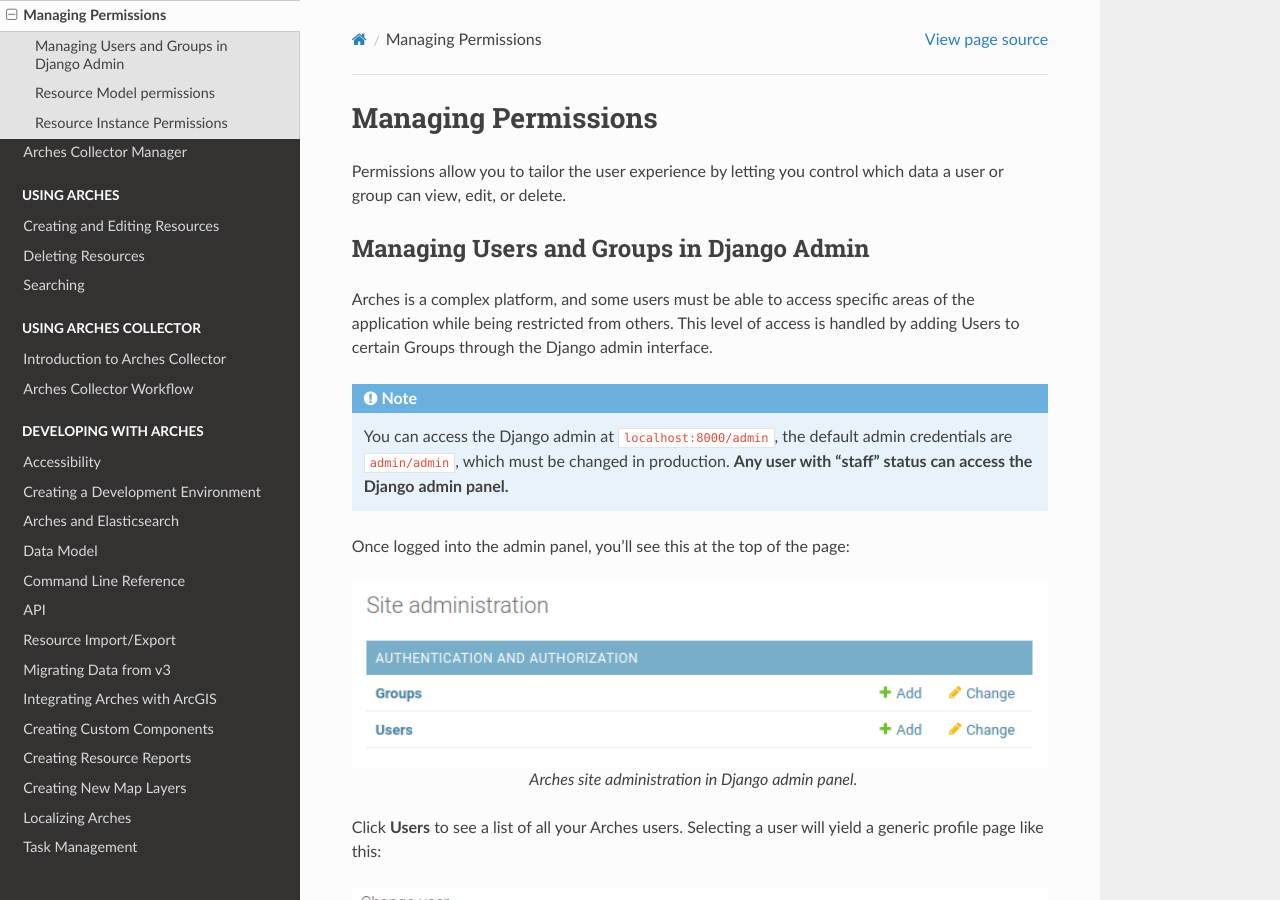
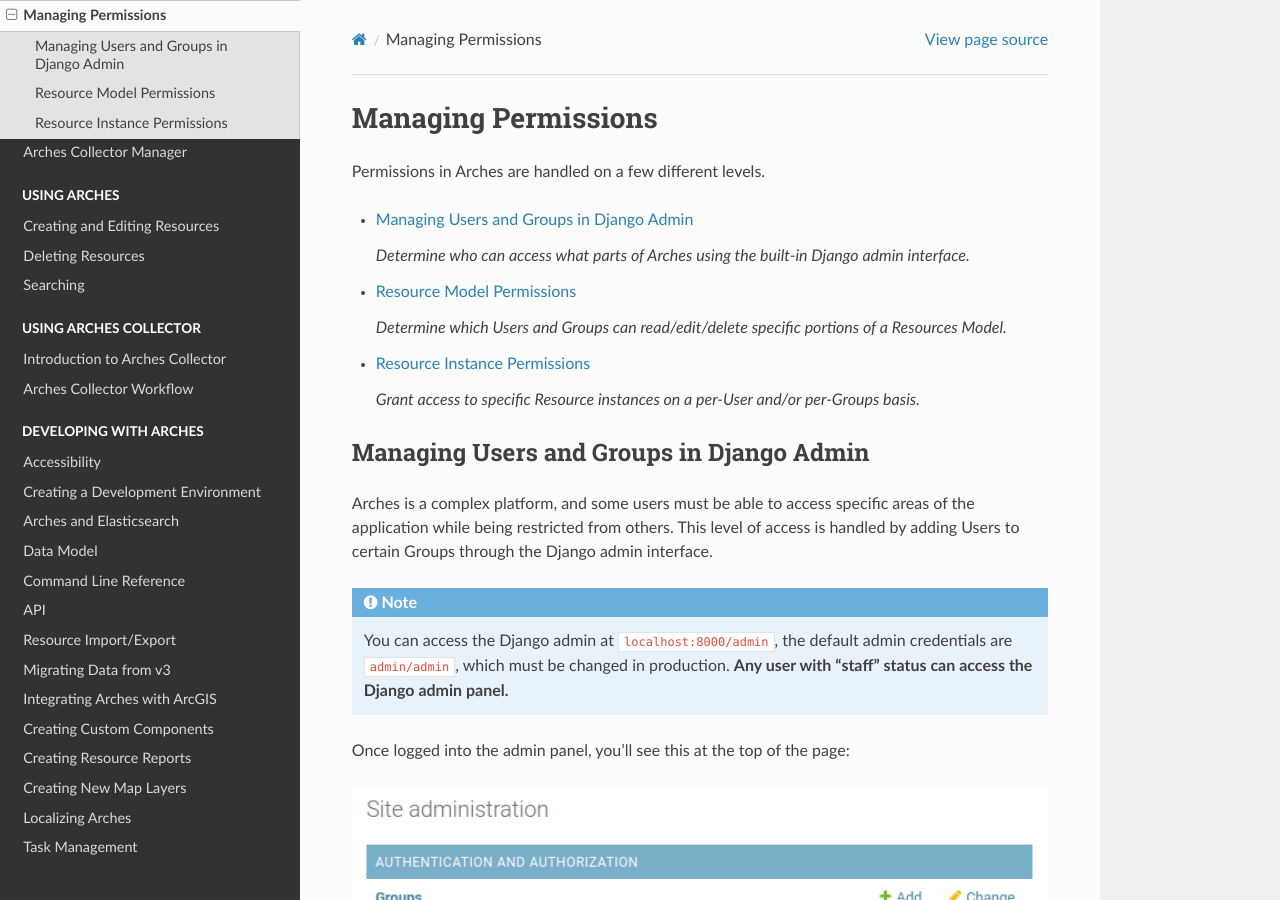
Before and after one commit to archesproject/arches-docs, a Sphinx documentation site: the page built from docs/managing-permissions.txt, in a window 1280 px wide and 900 px high. Built offline with Sphinx 7.4.7 and the Read the Docs theme 2.0.0, drawn with Linux system fonts in a browser that asks for light colours; some of the changed text lies outside the part shown.

Commit message:
organize permissions section

```diff
--- a/docs/managing-permissions.txt
+++ b/docs/managing-permissions.txt
@@ -2,7 +2,19 @@
 Managing Permissions
 ######################
 
-Permissions allow you to tailor the user experience by letting you control which data a user or group can view, edit, or delete.
+Permissions in Arches are handled on a few different levels.
+
+* `Managing Users and Groups in Django Admin`_
+
+  *Determine who can access what parts of Arches using the built-in Django admin interface.*
+
+* `Resource Model Permissions`_
+
+  *Determine which Users and Groups can read/edit/delete specific portions of a Resources Model.*
+
+* `Resource Instance Permissions`_
+
+  *Grant access to specific Resource instances on a per-User and/or per-Groups basis.*
 
 Managing Users and Groups in Django Admin
 -----------------------------------------
@@ -80,9 +92,10 @@
 Feel free to make new groups as needed, but do not remove any of those listed above. Groups are also used in
 other aspects of permissions as described below.
 
-Resource Model permissions
+Resource Model Permissions
 -----------------------------
-Permissions are applied to each card and by default, the guest user (aka anonymous user) has read privileges to all data. If you have data you do not want to share with all users, follow these directions when designing your database: :ref:`Permissions Tab`.
+Permissions are applied to each card and by default, the guest user (aka anonymous user) has read privileges to all data.
+If you have data you do not want to share with all users, follow these directions when designing your database: :ref:`Permissions Tab`.
 
 Resource Instance Permissions
 -----------------------------
```
